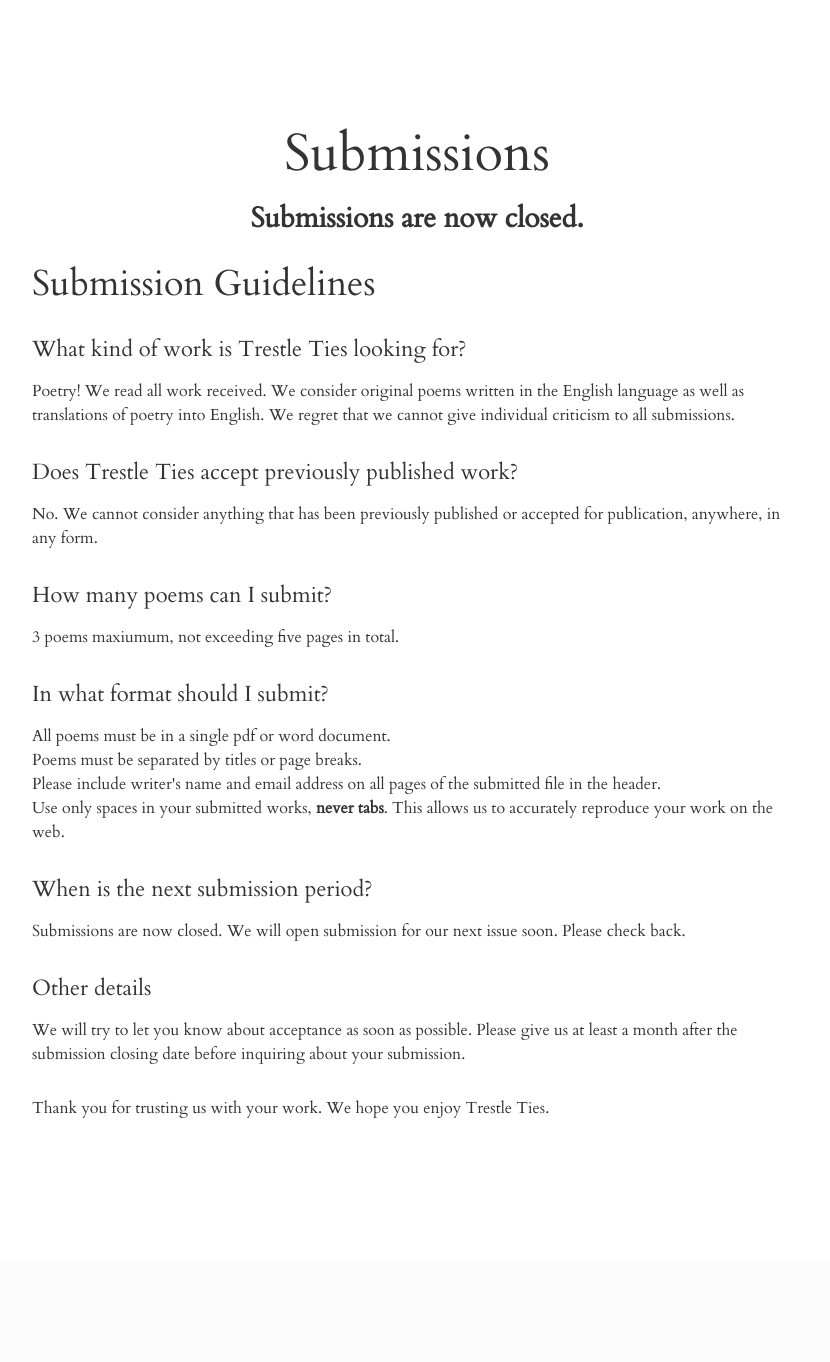
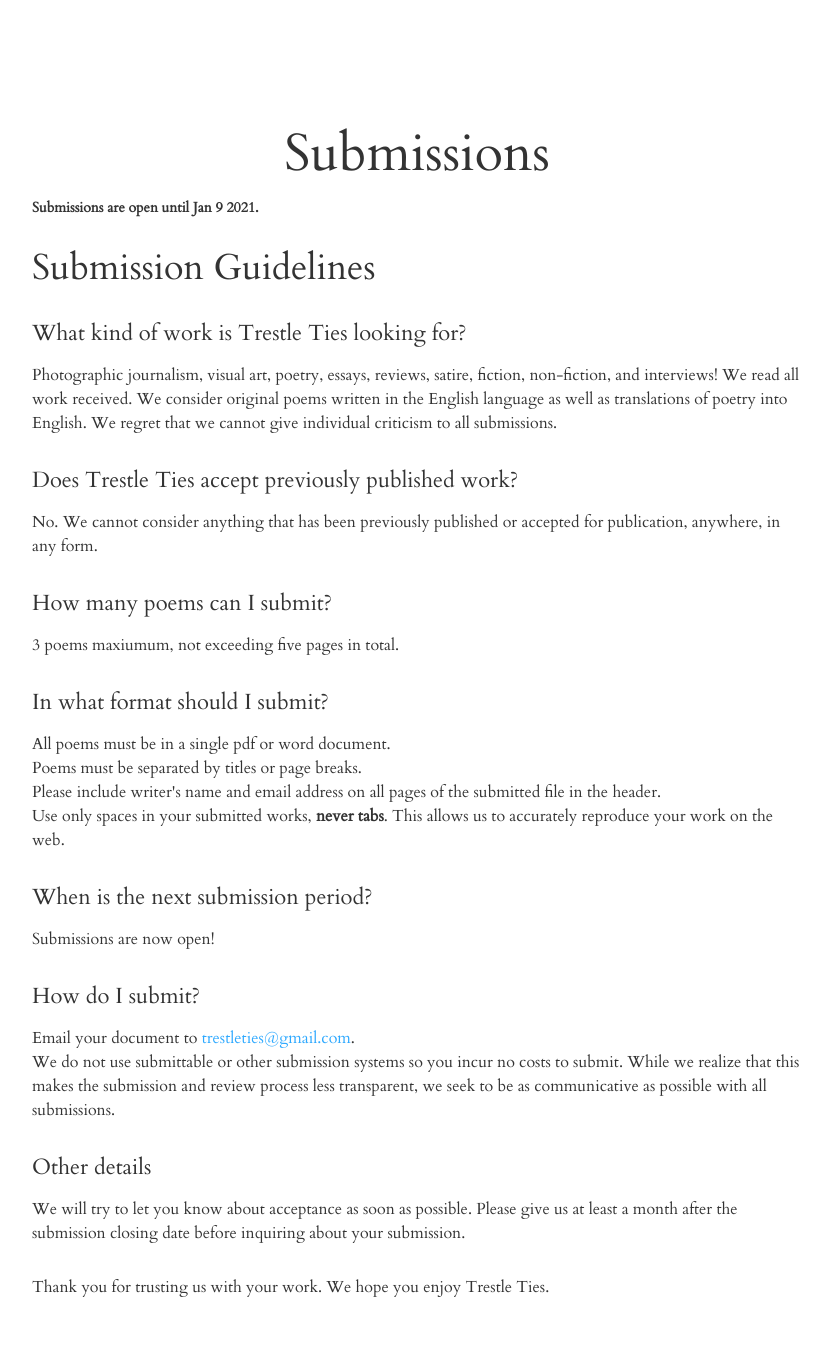
Before and after one commit to aschuman0/trestle-ties, a Flask app: page /submissions in a window 1280 px wide. Shown: the part 544-1906 px from the top of the page, without its empty margins (223-1053 px from the left). Before the commit the page ends 1662 px from the top, so only its background shows below. Run offline with Flask 2, Linux system fonts and the light colour scheme; some libraries are stand-ins or nearby versions.

Commit message:
open submission period pt 1

```diff
--- a/templates/submissions.html
+++ b/templates/submissions.html
@@ -4,10 +4,10 @@
 {{ super() }}
 <div class="container tim-container" style="max-width:800px; padding-top:100px">
    <h1 class="text-center">Submissions</h1>
-    <h3 class="text-center"><strong>Submissions are now closed.</strong></h3>
+    <!<h3 class="text-center"><strong>Submissions are open until Jan 9 2021.</strong></h3>
     <h2>Submission Guidelines</h2>
     <h4>What kind of work is Trestle Ties looking for?</h4>
-    <p>Poetry! We read all work received. We consider original poems written in the English language as well as translations of poetry into English. We regret that we cannot give individual criticism to all submissions.</p>
+    <p>Photographic journalism, visual art, poetry, essays, reviews, satire, fiction, non-fiction, and interviews! We read all work received. We consider original poems written in the English language as well as translations of poetry into English. We regret that we cannot give individual criticism to all submissions.</p>
     <h4>Does Trestle Ties accept previously published work?</h4>
     <p>No. We cannot consider anything that has been previously published or accepted for publication, anywhere, in any form.</p>
    <h4>How many poems can I submit?</h4>
@@ -15,9 +15,9 @@
    <h4>In what format should I submit?</h4>
     <p>All poems must be in a single pdf or word document.<br /> Poems must be separated by titles or page breaks. <br />Please include writer's name and email address on all pages of the submitted file in the header. <br /> Use only spaces in your submitted works, <b>never tabs</b>. This allows us to accurately reproduce your work on the web.</p>
     <h4>When is the next submission period?</h4>
-    <p>Submissions are now closed. We will open submission for our next issue soon. Please check back.</p>
-    <!-- <h4>How do I submit?</h4>
-    <p>Email your document to <a href="mailto:trestleties@gmail.com">trestleties@gmail.com</a>.<br />We do not use submittable or other submission systems so you incur no costs to submit. While we realize that this makes the submission and review process less transparent, we seek to be as communicative as possible with all submissions.</p> -->
+    <p>Submissions are now open!</p>
+    <h4>How do I submit?</h4>
+    <p>Email your document to <a href="mailto:trestleties@gmail.com">trestleties@gmail.com</a>.<br />We do not use submittable or other submission systems so you incur no costs to submit. While we realize that this makes the submission and review process less transparent, we seek to be as communicative as possible with all submissions.</p>
     <h4>Other details</h4>
     <p>We will try to let you know about acceptance as soon as possible. Please give us at least a month after the submission closing date before inquiring about your submission.</p><br /><p>Thank you for trusting us with your work. We hope you enjoy Trestle Ties.</p>
 </div>
```
